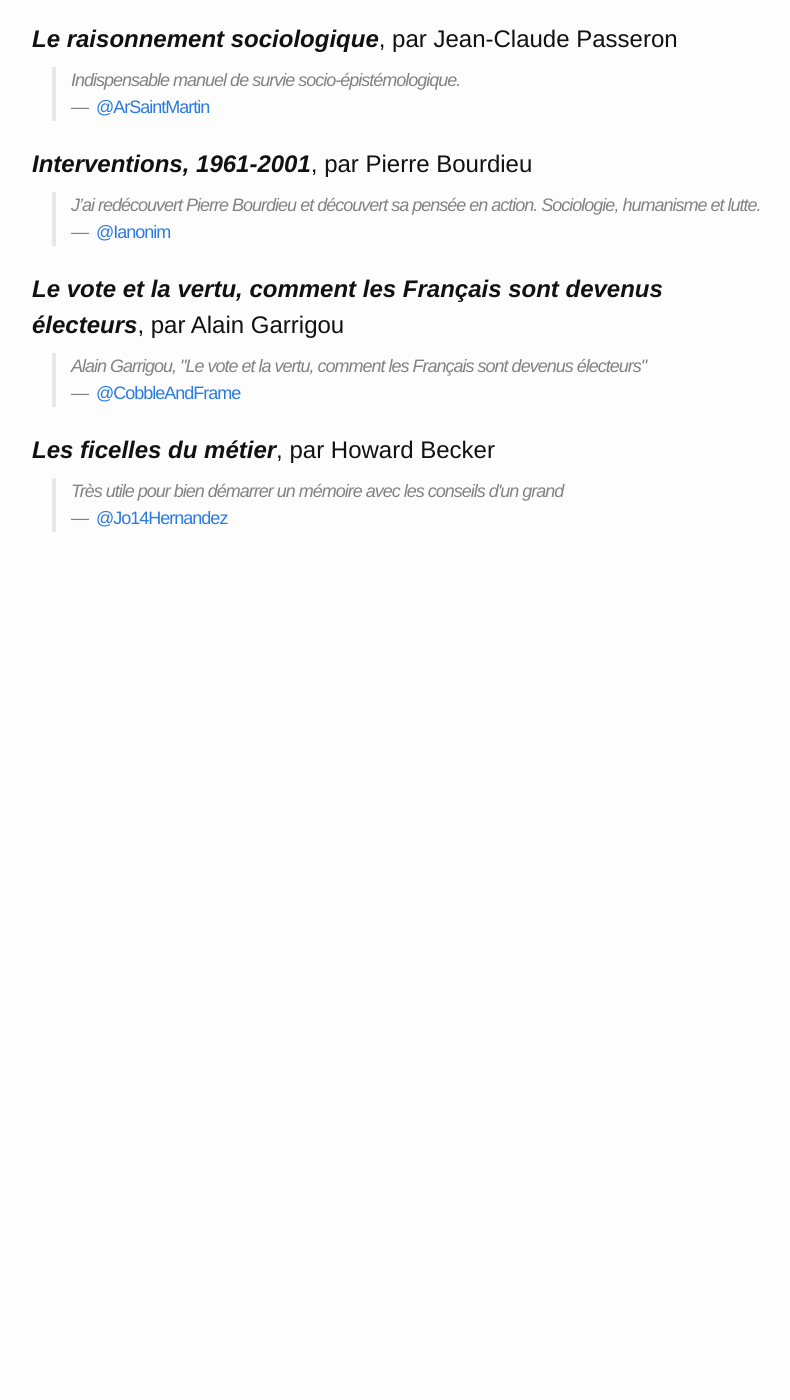
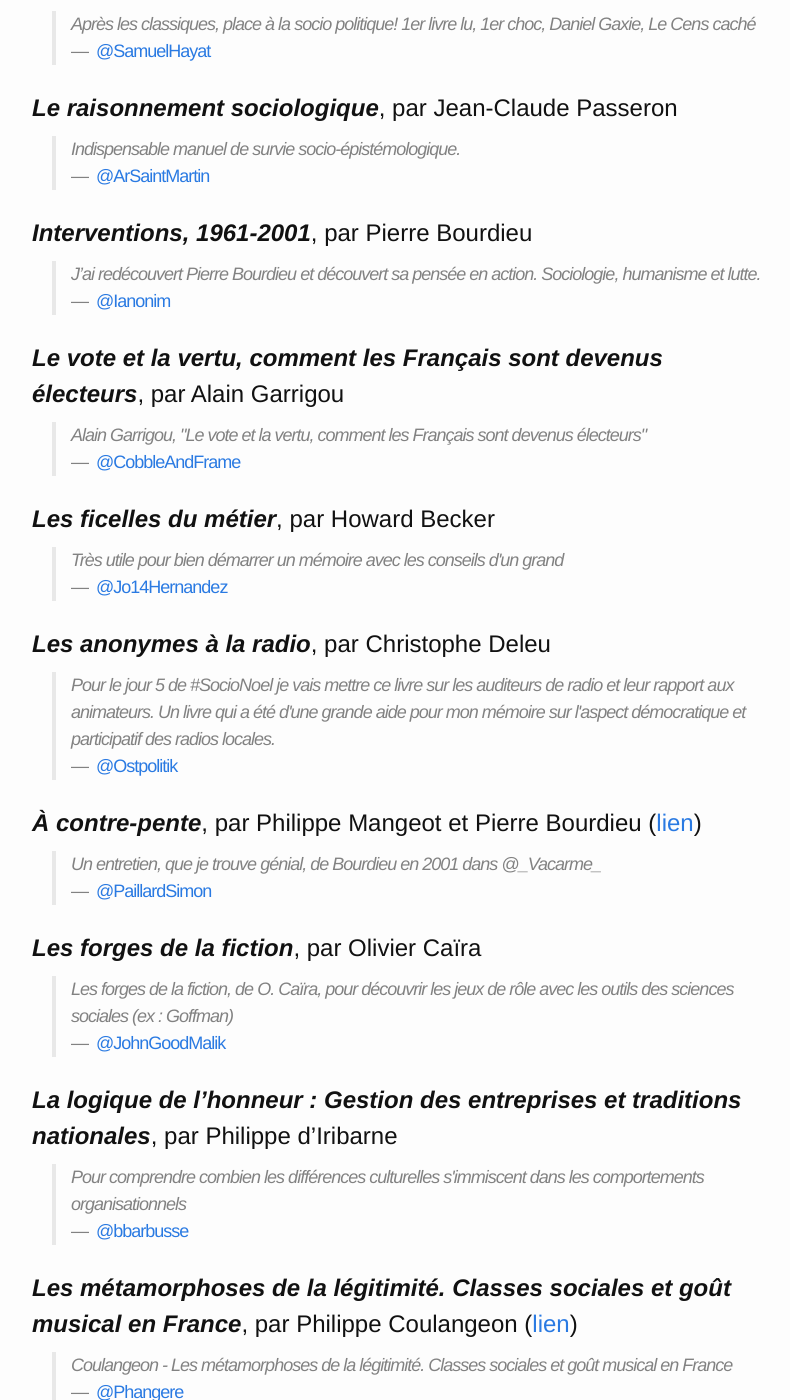
Before and after one commit to bfontaine/SocioNoel, a Jekyll site: the page built from index.md, in a window 1280 px wide and 1400 px high, scrolled down 37425 px. Shown: the whole window, without its empty margins (238-1028 px from the left). Built offline with Jekyll 4.4.1, drawn with Linux system fonts in a browser that asks for light colours; before the commit the page ends 38012 px from its top, so only the background shows below that; some of the changed text lies outside the part shown.

Commit message:
more books

```diff
--- a/index.md
+++ b/index.md
@@ -708,10 +708,17 @@ Accès direct à un jour :<br/>
   <h1><span class="title">La Production des Grands Hommes</span>, par <span class="author">Maurice Godelier</span></h1>
   <div class="sources">
 
-    <blockquote class="comment">
-      #SocioNoel même si en fait c'est #AnthropoNoel<br/>
-      <span class="comment-author">—&nbsp;&nbsp;<a class="handle" href="https://twitter.com/joliraton/status/671784170708975617">@joliraton</a></span>
-    </blockquote>
+
+      <blockquote class="comment">
+        #SocioNoel même si en fait c'est #AnthropoNoel<br/>
+        <span class="comment-author">—&nbsp;&nbsp;<a class="handle" href="https://twitter.com/joliraton/status/671784170708975617">@joliraton</a></span>
+      </blockquote>
+
+      <blockquote class="comment">
+        Un classique de l'ethno, et plein d'anecdotes pour briller en société en bonus.<br/>
+        <span class="comment-author">—&nbsp;&nbsp;<a class="handle" href="https://twitter.com/marvinrouge/status/673071153548759040">@marvinrouge</a></span>
+      </blockquote>
+
 
   </div>
 </article>
@@ -2861,3 +2868,113 @@ Accès direct à un jour :<br/>
 
   </div>
 </article>
+<article class="book">
+  <h1><span class="title">Les anonymes à la radio</span>, par <span class="author">Christophe Deleu</span></h1>
+  <div class="sources">
+
+    <blockquote class="comment">
+      Pour le jour 5 de #SocioNoel je vais mettre ce livre sur les auditeurs de radio et leur rapport aux animateurs. Un livre qui a été d'une grande aide pour mon mémoire sur l'aspect démocratique et participatif des radios locales.<br/>
+      <span class="comment-author">—&nbsp;&nbsp;<a class="handle" href="https://twitter.com/Ostpolitik/status/673068257260212224">@Ostpolitik</a></span>
+    </blockquote>
+
+  </div>
+</article>
+<article class="book">
+  <h1><span class="title">À contre-pente</span>, par <span class="author">Philippe Mangeot et Pierre Bourdieu</span>&nbsp;(<a href="http://www.vacarme.org/article224.html">lien</a>)</h1>
+  <div class="sources">
+
+    <blockquote class="comment">
+      Un entretien, que je trouve génial, de Bourdieu en 2001 dans @_Vacarme_<br/>
+      <span class="comment-author">—&nbsp;&nbsp;<a class="handle" href="https://twitter.com/PaillardSimon/status/673068357478948864">@PaillardSimon</a></span>
+    </blockquote>
+
+  </div>
+</article>
+<article class="book">
+  <h1><span class="title">Les forges de la fiction</span>, par <span class="author">Olivier Caïra</span></h1>
+  <div class="sources">
+
+    <blockquote class="comment">
+      Les forges de la fiction, de O. Caïra, pour découvrir les jeux de rôle avec les outils des sciences sociales (ex : Goffman)<br/>
+      <span class="comment-author">—&nbsp;&nbsp;<a class="handle" href="https://twitter.com/JohnGoodMalik/status/673073302647250945">@JohnGoodMalik</a></span>
+    </blockquote>
+
+  </div>
+</article>
+<article class="book">
+  <h1><span class="title">La logique de l’honneur : Gestion des entreprises et traditions nationales</span>, par <span class="author">Philippe d’Iribarne</span></h1>
+  <div class="sources">
+
+    <blockquote class="comment">
+      Pour comprendre combien les différences culturelles s'immiscent dans les comportements organisationnels<br/>
+      <span class="comment-author">—&nbsp;&nbsp;<a class="handle" href="https://twitter.com/bbarbusse/status/673077771921432576">@bbarbusse</a></span>
+    </blockquote>
+
+  </div>
+</article>
+<article class="book">
+  <h1><span class="title">Les métamorphoses de la légitimité. Classes sociales et goût musical en France</span>, par <span class="author">Philippe Coulangeon</span>&nbsp;(<a href="http://www.cairn.info/revue-actes-de-la-recherche-en-sciences-sociales-2010-1-page-88.htm">lien</a>)</h1>
+  <div class="sources">
+
+    <blockquote class="comment">
+      Coulangeon - Les métamorphoses de la légitimité. Classes sociales et goût musical en France<br/>
+      <span class="comment-author">—&nbsp;&nbsp;<a class="handle" href="https://twitter.com/Phangere/status/673109384738770944">@Phangere</a></span>
+    </blockquote>
+
+  </div>
+</article>
+<article class="book">
+  <h1><span class="title">La construction sociale du corps</span>, par <span class="author">Christine Détrez</span></h1>
+  <div class="sources">
+
+    <blockquote class="comment">
+      Souvenir marquant de licence: "la socio, là aussi !…"<br/>
+      <span class="comment-author">—&nbsp;&nbsp;<a class="handle" href="https://twitter.com/jbiaudet/status/673119234277433344">@jbiaudet</a></span>
+    </blockquote>
+
+  </div>
+</article>
+<article class="book">
+  <h1><span class="title">La raison humanitaire</span>, par <span class="author">Didier Fassin</span></h1>
+  <div class="sources">
+
+    <blockquote class="comment">
+      Qui et comment jugeons nous digne de charité, d’égalité, d’existence ?<br/>
+      <span class="comment-author">—&nbsp;&nbsp;<a class="handle" href="https://twitter.com/dan_maku/status/673120467532840960">@dan_maku</a></span>
+    </blockquote>
+
+  </div>
+</article>
+<article class="book">
+  <h1><span class="title">Des hommes sur le fil, construction de l'identité masculine en milieu précaire</span>, par <span class="author">Pascale Jamoulle</span></h1>
+  <div class="sources">
+
+    <blockquote class="comment">
+      Des hommes sur le fil, construction de l'identité masculine en milieu précaire de P. JAMOULLE<br/>
+      <span class="comment-author">—&nbsp;&nbsp;<a class="handle" href="https://twitter.com/Lil_RoXaNe/status/673125168395460608">@Lil_RoXaNe</a></span>
+    </blockquote>
+
+  </div>
+</article>
+<article class="book">
+  <h1><span class="title">Sociologie de la musique</span>, par <span class="author">Max Weber</span></h1>
+  <div class="sources">
+
+    <blockquote class="comment">
+      Pour foutre le bordel dans la tête d'un copain, offrez lui: Max Weber, Sociologie de la musique.<br/>
+      <span class="comment-author">—&nbsp;&nbsp;<a class="handle" href="https://twitter.com/NuteluCaine/status/673125851412586496">@NuteluCaine</a></span>
+    </blockquote>
+
+  </div>
+</article>
+<article class="book">
+  <h1><span class="title">L’apartheid scolaire</span>, par <span class="author">Georges Felouzis, Françoise Liot, Joëlle Perroton</span></h1>
+  <div class="sources">
+
+    <blockquote class="comment">
+      Un des derniers livres que j'ai lu pour mon boulot, très éclairant sur la ségrégation ethnique à l'école<br/>
+      <span class="comment-author">—&nbsp;&nbsp;<a class="handle" href="https://twitter.com/pa_prika_m/status/673133020182929410">@pa_prika_m</a></span>
+    </blockquote>
+
+  </div>
+</article>
```
Also changed, not shown: books.yml (+68 -2 lines).
